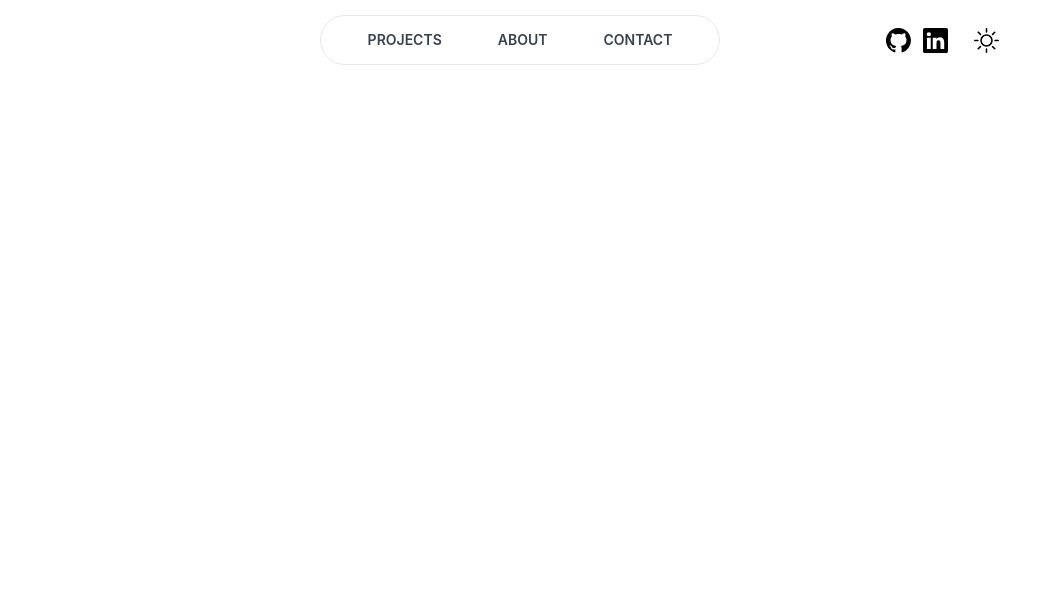
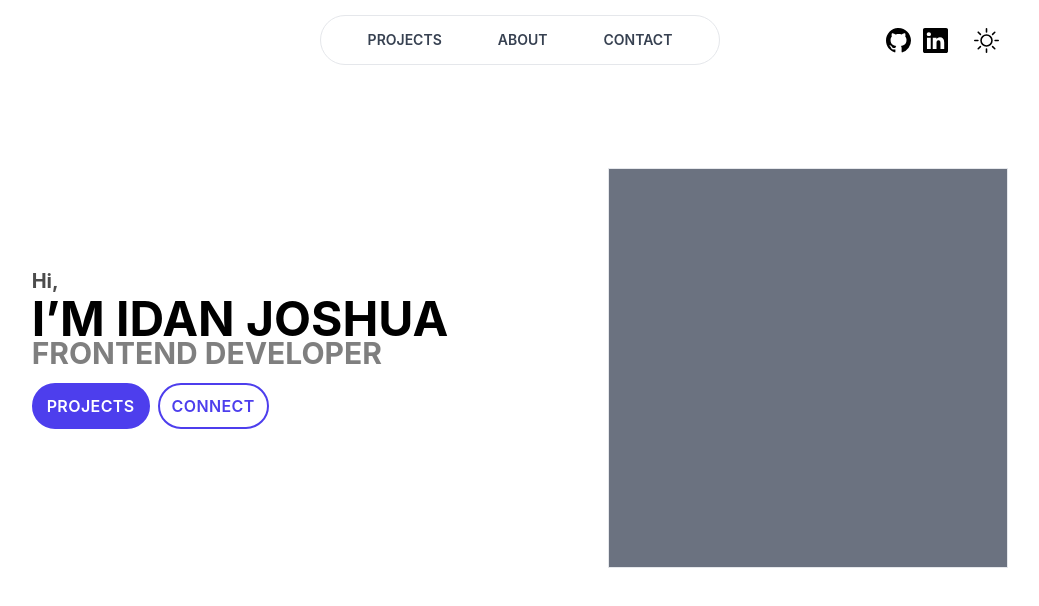
Before and after one commit to Idan-Garay/portfolio, a Next.js app: page / in a window 1280 px wide. Shown: the top 606 px of the page, without its empty margins (120-1159 px from the left). Built offline with nearby package versions, Linux system fonts and the light colour scheme.

Commit message:
feat: add section 1

```diff
--- a/pages/index.tsx
+++ b/pages/index.tsx
@@ -34,6 +34,20 @@ export default function Home() {
           </div>
         </header>
 
+        <div className="w-full h-[91.8vh] pb-[10vw] flex items-center justify-center gap-x-40 md:px-[10vw]">
+            <div className="text_content -mt-10 cursor-default">
+              <h3 className="text-xl font-bold text-black text-opacity-70 dark:text-white dark:text-opacity-70">Hi,</h3>
+              <h1 className="text-5xl font-bold">I’M IDAN JOSHUA</h1>
+              <h2 className="-mt-2 text-3xl font-bold text-black text-opacity-50 dark:text-white dark:text-opacity-50">FRONTEND DEVELOPER</h2>
+              <div className="active:cursor-pointer mt-3 text_buttons flex gap-x-2 text-bas font-semibold tracking-wide">
+                <button className="hover:bg-dark-highlight hover:border-dark-highlight border-[3px] border-highlight py-2 px-3 rounded-full text-white bg-highlight">PROJECTS</button>
+                <button className="hover:border-[3px] border-2 py-2 px-3 rounded-full text-highlight border-highlight">CONNECT</button>
+              </div>
+            </div>
+
+            <div className="self-center min-h-[400px] w-[400px] border bg-gray-500"></div>
+        </div>
+
       </main>
 
       <footer className="">
--- a/tailwind.config.js
+++ b/tailwind.config.js
@@ -9,8 +9,8 @@ module.exports = {
   theme: {
     extend: {
       colors: {
-        "highlight": "#4D3EED"
-        // "dark-highlight"
+        "highlight": "#4D3EED",
+        "dark-highlight": "#3146a6"
       }
     },
   },
```
